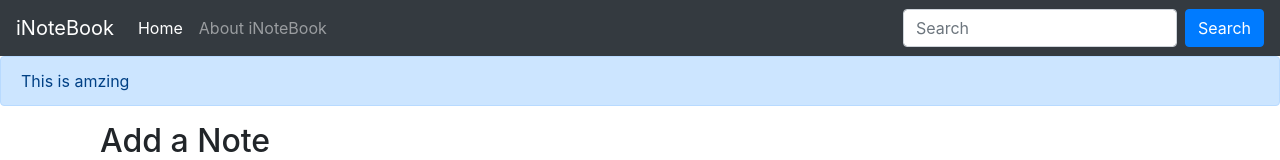
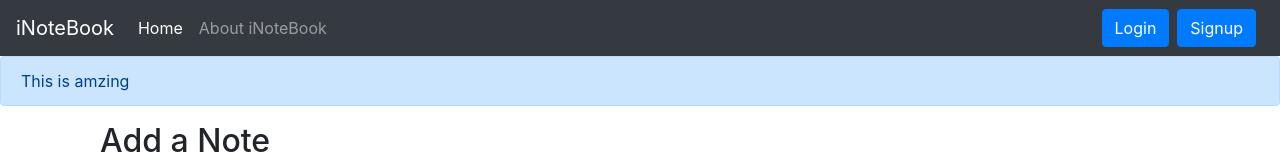
Before and after one commit to amrit-sbagga/iNotebook, a React (Create React App) app: page / in a window 1280 px wide. Shown: the top 160 px of the page. Built offline with nearby package versions, Linux system fonts and the light colour scheme; no server answers.

Commit message:
Added login & signup buttons in navigation bar

```diff
--- a/src/components/Navbar.js
+++ b/src/components/Navbar.js
@@ -24,9 +24,10 @@ const Navbar = (props) => {
                  <Link className={`nav-link ${location.pathname==="/about"? "active": ""}`} to="/about">{props.aboutText}</Link>
              </li>
              </ul>
-             <form className="form-inline my-2 my-lg-0">
-             <input className="form-control mr-sm-2" type="search" placeholder="Search" aria-label="Search"/>
-             <button className="btn btn-primary my-2 my-sm-0" type="submit">Search</button>
+             <form className="d-flex">
+             {/* <input className="form-control mr-sm-2" type="search" placeholder="Search" aria-label="Search"/> */}
+                <button className="btn btn-primary" role="button" href="#">Login</button>
+                <button className="btn btn-primary mx-2" role="button" href="#">Signup</button>
              </form>
          </div>
         </nav>
```
